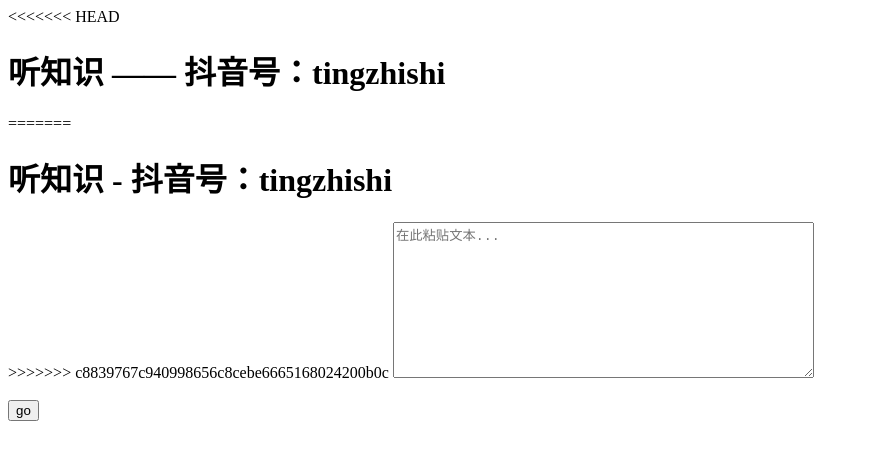
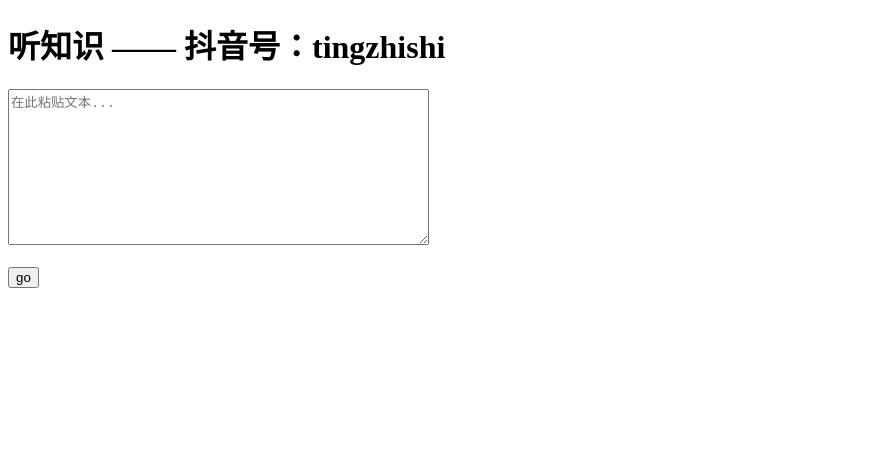
Before and after one commit to cnah66/cnah66.github.io, a plain HTML site: page index.html in a window 1280 px wide. Shown: the whole page, without its empty margins (0-869 px from the left). Drawn offline with Linux system fonts and the light colour scheme.

```diff
--- a/index.html
+++ b/index.html
@@ -6,11 +6,7 @@
     <title>听知识 - 抖音号：tingzhishi</title>
 </head>
 <body>
-<<<<<<< HEAD
     <h1>听知识 —— 抖音号：tingzhishi</h1>
-=======
-    <h1>听知识 - 抖音号：tingzhishi</h1>
->>>>>>> c8839767c940998656c8cebe6665168024200b0c
 
     <!-- 多行文本框 -->
     <textarea id="inputText" rows="10" cols="50" placeholder="在此粘贴文本..."></textarea>
```
